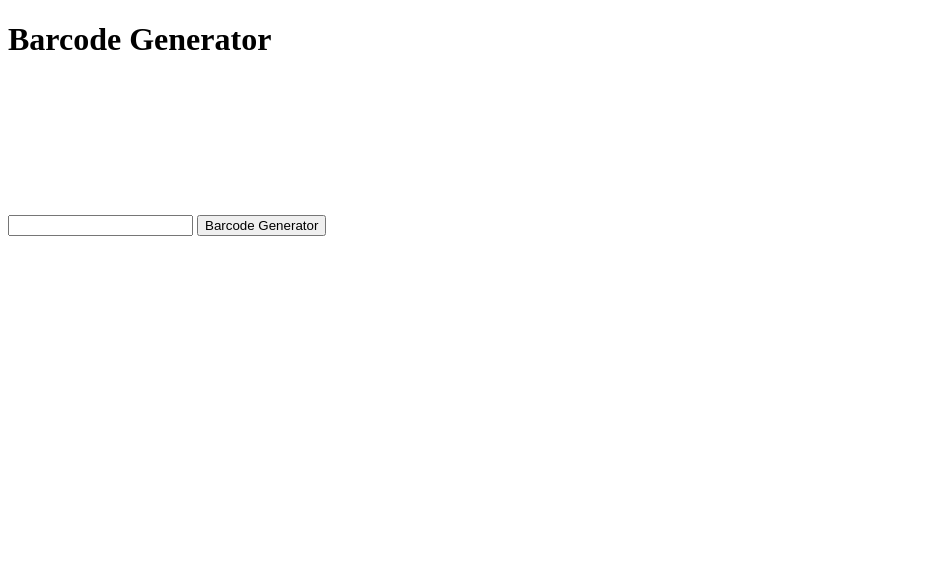
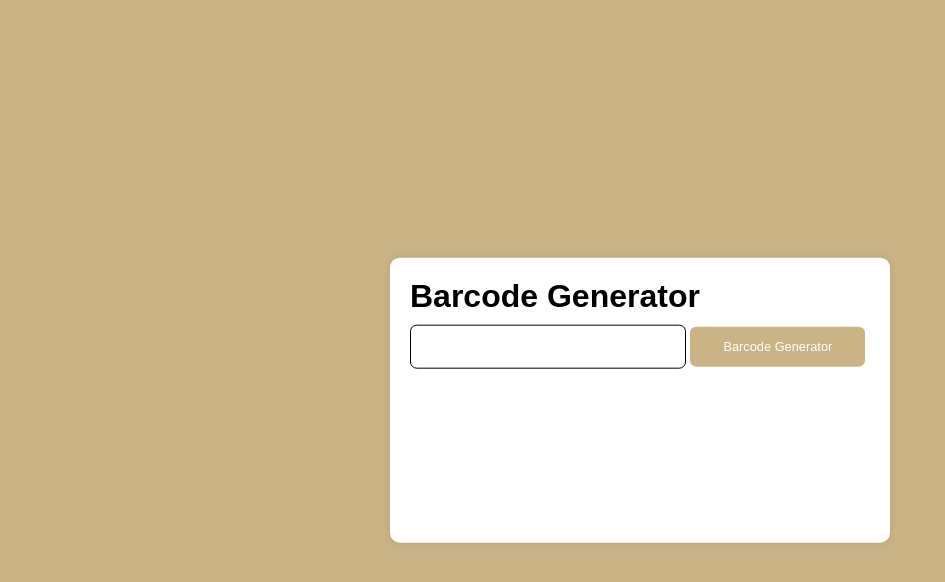
Before and after one commit to samiigll/barcode_generator, a plain HTML site: page index.html in a window 1280 px wide. Shown: the whole page, without its empty margins (0-945 px from the left). Drawn offline with Linux system fonts and the light colour scheme.

Commit message:
Add link to style.css in index.html

```diff
--- a/index.html
+++ b/index.html
@@ -10,6 +10,7 @@
       href="https://fonts.googleapis.com/css2?family=Roboto:ital,wght@0,100;0,300;0,400;0,500;0,700;0,900;1,100;1,300;1,400;1,500;1,700;1,900&display=swap"
       rel="stylesheet"
     />
+    <link rel="stylesheet" href="style.css" />
 
     <script
       src="https://cdnjs.cloudflare.com/ajax/libs/jsbarcode/3.11.6/JsBarcode.all.min.js"
--- a/style.css
+++ b/style.css
@@ -8,3 +8,37 @@
 body {
   background-color: #cab486;
 }
+
+.container {
+  width: min(500px, 90%);
+  background-color: #fff;
+  position: absolute;
+  transform: translate(-50%, -50%);
+  left: 50%;
+  top: 50%;
+  padding: 20px;
+  border-radius: 10px;
+  box-shadow: 0 0 10px rgba(0, 0, 0, 0.1);
+
+  h1 {
+    font-size: 2em;
+    margin-bottom: 10px;
+  }
+
+  input {
+    width: 60%;
+    border: 1px solid #000;
+    padding: 1em;
+    border-radius: 0.5em;
+  }
+
+  button {
+    background-color: #cab486;
+    border: none;
+    color: #fff;
+    padding: 1em;
+    border-radius: 0.5em;
+    width: 38%;
+    font-size: 0.8em;
+  }
+}
```
